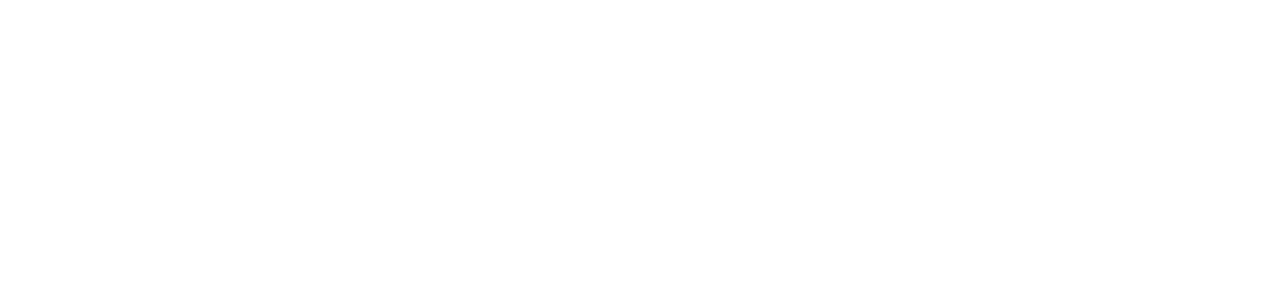
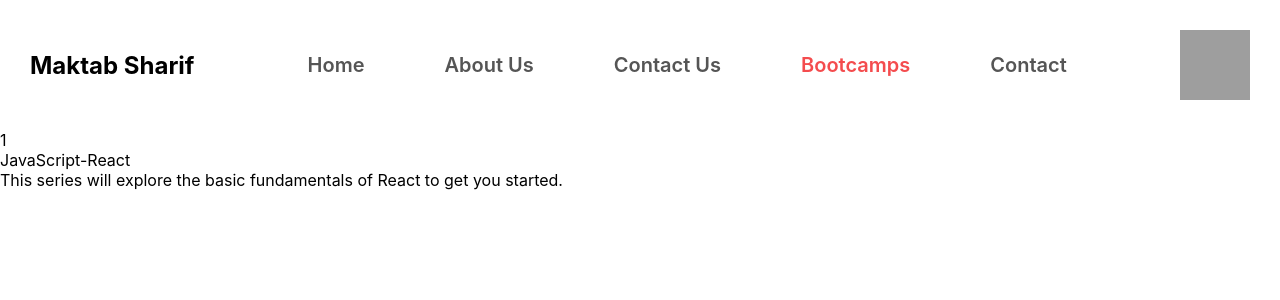
Before and after one commit to maryammoshtoofar/HW18-maktab76, a React (Create React App) app: page /bootcamps/1 in a window 1280 px wide. Before the commit this address had no page. Shown: the top 300 px of the page. Built offline with nearby package versions, Linux system fonts and the light colour scheme; grey boxes are pictures that could not be loaded.

Commit message:
add bootcamps page

```diff
--- a/src/App.tsx
+++ b/src/App.tsx
@@ -21,7 +21,7 @@
           <Route path="about" element={<About />} />
           <Route path="contactus" element={<ContactUs />} />
           <Route path="bootcamps" element={<BootCamps />} />
-          <Route path=":id" element={<BootCamp />} />
+          <Route path="bootcamps/:id" element={<BootCamp />} />
           <Route path="contact" element={<Contact />} />
         </Route>
       </Routes>
--- a/src/Pages/BootCamp/index.tsx
+++ b/src/Pages/BootCamp/index.tsx
@@ -1,15 +1,16 @@
 import { useParams } from "react-router-dom";
-// import { courses } from "../../data";
+import { courses } from "../../data";
 
 const BootCamp = () => {
   const { id } = useParams();
-  console.log(id);
+  const course = courses.find((course) => course.id === Number(id))!;
 
   return (
-    <div>
-      {id}
-      {/* {courses.find((course) => course.id === bcId)} */}
-    </div>
+    <>
+      <div>{course.id}</div>
+      <div>{course.name}</div>
+      <div>{course.description}</div>
+    </>
   );
 };
 
--- a/src/Pages/BootCamps/index.tsx
+++ b/src/Pages/BootCamps/index.tsx
@@ -9,7 +9,8 @@
         <div key={course.id}>
           <h1>{course.name}</h1>
           <p>{course.description}</p>
-          <Link to={`/bootcamps${course.id}`} className="primaryButton">
+          <div>{course.id}</div>
+          <Link to={`${course.id}`} className="primaryButton">
             Read More
           </Link>
           <button></button>
--- a/src/data.js
+++ b/src/data.ts
@@ -4,7 +4,7 @@
     name: "JavaScript-React",
     description:
       "This series will explore the basic fundamentals of React to get you started.",
-  },
+  } ,
   {
     id: 2,
     name: "Python-Django",
```
